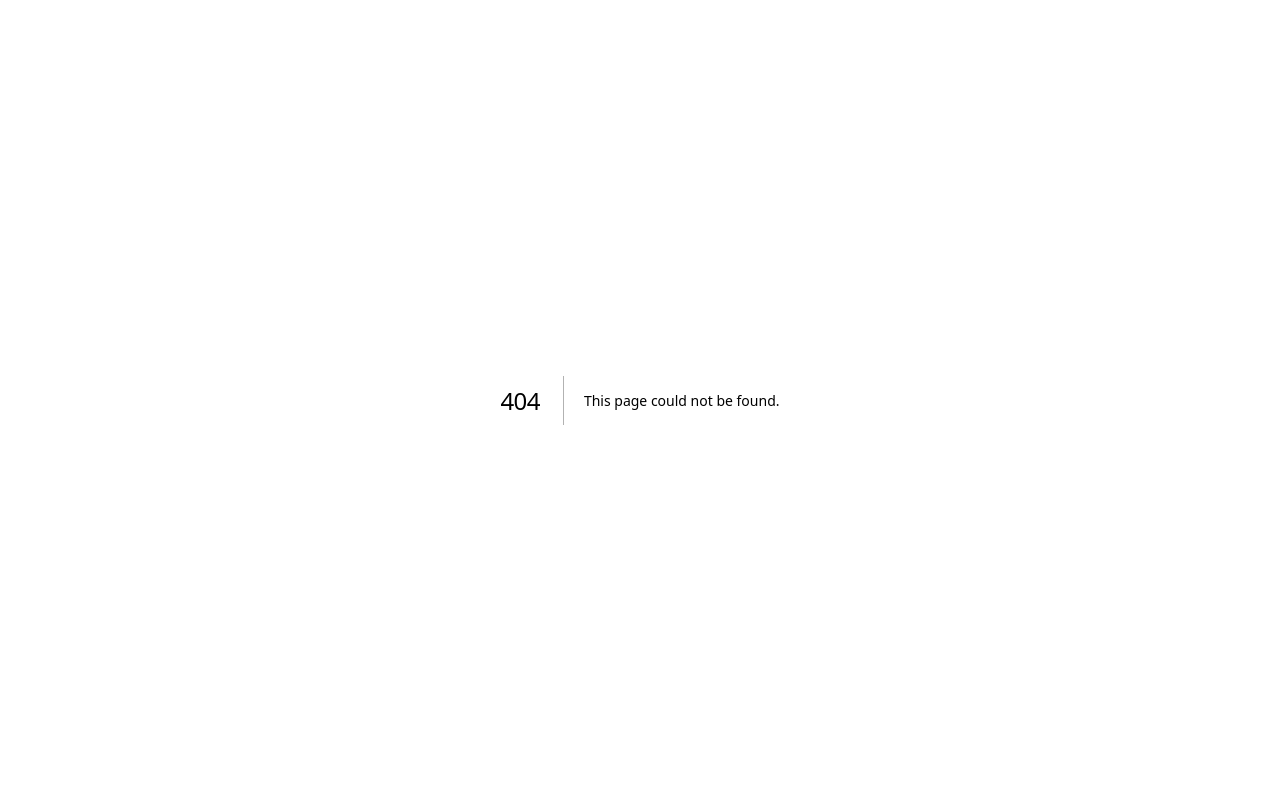
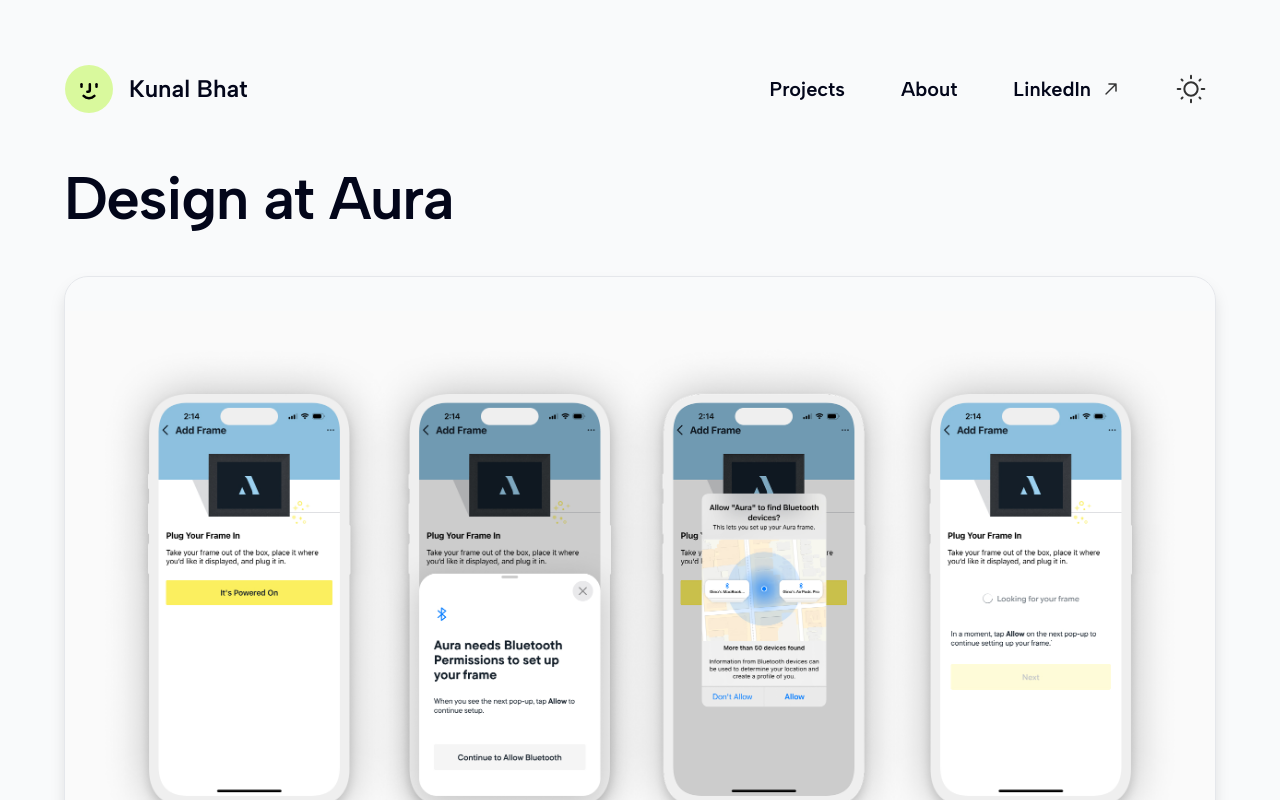
Before and after one commit to kunalbhat/portfolio-2025, a Next.js app: page /aura in a window 1280 px wide. Before the commit this address had no page. Shown: the top 800 px of the page. Built offline with nearby package versions, Linux system fonts and the light colour scheme.

Commit message:
add overview page

```diff
--- /dev/null
+++ b/src/app/aura/page.tsx
@@ -0,0 +1,36 @@
+"use client";
+
+import Image from "next/image";
+import SiteHeader from "@/components/site-header";
+
+export default function AuraPage() {
+  return (
+    <div className="max-w-8xl px-6 md:px-16 pt-20 md:pt-28 mx-auto transition-colors duration-650 ease-[cubic-bezier(0.25,0.8,0.35,1)]">
+      <SiteHeader />
+
+      <main className="py-10 md:py-14 min-h-screen space-y-10">
+        <header className="space-y-4">
+          <h1 className="text-4xl md:text-6xl mb-8 md:mb-12 font-semibold">
+            Design at Aura
+          </h1>
+          <div className="feature-figure">
+            <Image
+              src="/images/aura-bluetooth-experiment.jpg"
+              alt="Aura experimentation cover"
+              width={1600}
+              height={900}
+              className="w-full h-full object-contain"
+              priority
+            />
+          </div>
+
+          <p className="text-lg md:text-xl text-(--muted) max-w-3xl">
+            Notes on the work I do at Aura: multi-variant experimentation,
+            continuous user research, and new experience concepts that keep
+            families sharing more often.
+          </p>
+        </header>
+      </main>
+    </div>
+  );
+}
--- a/src/app/globals.css
+++ b/src/app/globals.css
@@ -131,6 +131,14 @@
     @apply rounded-3xl overflow-hidden relative aspect-video border border-(--border) bg-(--bg) drop-shadow-xl;
   }
 
+  .card-media {
+    @apply transition-transform duration-300 ease-[cubic-bezier(0.25,0.8,0.35,1)];
+  }
+
+  .group:hover .card-media {
+    transform: translateY(-8px);
+  }
+
   @media (prefers-reduced-motion: no-preference) {
     :root,
     body {
--- a/src/app/page.tsx
+++ b/src/app/page.tsx
@@ -60,8 +60,8 @@ export default function Home() {
               engineering.
             </p>
             <p>
-              Aura, Magic+Might, Galactic, PayPal, Braintree, Modest, dscout,
-              gravitytank, VSA Partners.
+              Previously at Magic+Might, Galactic, PayPal, Braintree, Modest,
+              dscout, gravitytank, VSA Partners.
             </p>
             <p className="flex my-4 gap-4">
               Learn more about me
--- a/src/app/work/page.tsx
+++ b/src/app/work/page.tsx
@@ -155,19 +155,60 @@ export default function WorkPage() {
         ) : null}
 
         <section className="portfolio-grid">
+          <div className="group">
+            <figure className="aspect-square rounded-3xl drop-shadow-xl overflow-hidden">
+              <video
+                controls
+                muted
+                loop
+                playsInline
+                className="h-full w-full object-cover card-media"
+              >
+                <source src="/videos/aura-rcs-dark.mp4" type="video/mp4" />
+              </video>
+            </figure>
+            <figcaption>
+              <h4>Aura RCS Messaging</h4>
+              <span>
+                Helping families share moments seamlessly with rich messaging on
+                Aura frames.
+              </span>
+            </figcaption>
+          </div>
+          <div className="group">
+            <figure className="aspect-square rounded-3xl drop-shadow-xl overflow-hidden">
+              <video
+                controls
+                muted
+                loop
+                playsInline
+                className="h-full w-full object-cover card-media"
+              >
+                <source src="/videos/aura-product-video.mp4" type="video/mp4" />
+              </video>
+            </figure>
+            <figcaption>
+              <h4>Aura Captions</h4>
+              <span>
+                Auto-generated photo captions to bring context to shared
+                memories.
+              </span>
+            </figcaption>
+          </div>
           {isUnlocked ? (
             <motion.div
+              className="group"
               initial={{ opacity: 0, y: 12 }}
               animate={{ opacity: 1, y: 0 }}
               transition={{ duration: 0.45, ease: [0.25, 0.8, 0.35, 1] }}
             >
               <figure className="aspect-square rounded-3xl drop-shadow-xl overflow-hidden">
                 <video
-                  autoPlay
+                  controls
                   muted
                   loop
                   playsInline
-                  className="h-full w-full object-cover"
+                  className="h-full w-full object-cover card-media"
                 >
                   <source src="/videos/waymo-my-car.webm" type="video/webm" />
                   <source src="/videos/waymo-my-car.mp4" type="video/mp4" />
@@ -182,7 +223,7 @@ export default function WorkPage() {
               </figcaption>
             </motion.div>
           ) : (
-            <div>
+            <div className="group">
               <figure className="aspect-square rounded-3xl drop-shadow-xl bg-(--bg-overlay) grid place-items-center px-6 text-center">
                 <div className="flex flex-col items-center gap-3 text-(--muted) max-w-[18ch]">
                   <Image
@@ -203,14 +244,14 @@ export default function WorkPage() {
               </figcaption>
             </div>
           )}
-          <div>
+          <div className="group">
             <figure className="aspect-square rounded-3xl drop-shadow-xl overflow-hidden">
               <Image
                 src="/images/skyteller-light.png"
                 alt="Crypto"
                 width={800}
                 height={800}
-                className="h-full w-full object-cover"
+                className="h-full w-full object-cover card-media"
                 priority
               />
             </figure>
@@ -222,14 +263,14 @@ export default function WorkPage() {
               </span>
             </figcaption>
           </div>
-          <div>
+          <div className="group">
             <figure className="aspect-square rounded-3xl drop-shadow-xl overflow-hidden">
               <Image
                 src="/images/braintree-dashboard.gif"
                 alt="Braintree Control Panel"
                 width={800}
                 height={800}
-                className="h-full w-full object-cover"
+                className="h-full w-full object-cover card-media"
                 priority
                 unoptimized
               />
@@ -248,7 +289,7 @@ export default function WorkPage() {
           <div className="portfolio-grid">
             <Link
               href="/work/trmnl"
-              className="block rounded-3xl hover:opacity-95 transition-opacity"
+              className="group block rounded-3xl hover:opacity-95 transition-opacity"
             >
               <figure className="aspect-square rounded-3xl drop-shadow-xl overflow-hidden">
                 <Image
@@ -256,7 +297,7 @@ export default function WorkPage() {
                   alt="Spotify dashboard for TRMNL"
                   width={800}
                   height={800}
-                  className="h-full w-full object-cover"
+                  className="h-full w-full object-cover card-media"
                   priority
                 />
               </figure>
@@ -267,14 +308,14 @@ export default function WorkPage() {
                 </span>
               </figcaption>
             </Link>
-            <div>
+            <div className="group">
               <figure className="aspect-square rounded-3xl drop-shadow-xl overflow-hidden">
                 <Image
                   src="/images/a1c-tracker-mobile-light.jpg"
                   alt="A1C tracker mobile UI"
                   width={800}
                   height={800}
-                  className="h-full w-full object-cover"
+                  className="h-full w-full object-cover card-media"
                   priority
                 />
               </figure>
@@ -294,7 +335,7 @@ export default function WorkPage() {
           <div className="portfolio-grid">
             <Link
               href="/work/daily-dispatch"
-              className="block rounded-3xl hover:opacity-95 transition-opacity"
+              className="group block rounded-3xl hover:opacity-95 transition-opacity"
             >
               <figure className="aspect-square rounded-3xl drop-shadow-xl overflow-hidden">
                 <Image
@@ -302,7 +343,7 @@ export default function WorkPage() {
                   alt="Over-Engineered — Daily Dispatch cover"
                   width={800}
                   height={800}
-                  className="h-full w-full object-cover"
+                  className="h-full w-full object-cover card-media"
                   priority
                 />
               </figure>
@@ -316,7 +357,7 @@ export default function WorkPage() {
             </Link>
             <Link
               href="/work/connections"
-              className="block rounded-3xl hover:opacity-95 transition-opacity"
+              className="group block rounded-3xl hover:opacity-95 transition-opacity"
             >
               <figure className="aspect-square rounded-3xl drop-shadow-xl overflow-hidden">
                 <Image
@@ -324,7 +365,7 @@ export default function WorkPage() {
                   alt="Reverse Engineering - Connections cover"
                   width={800}
                   height={800}
-                  className="h-full w-full object-cover"
+                  className="h-full w-full object-cover card-media"
                   priority
                 />
               </figure>
--- a/src/components/site-header.tsx
+++ b/src/components/site-header.tsx
@@ -5,12 +5,14 @@ import Link from "next/link";
 import { motion, useMotionValueEvent, useScroll } from "framer-motion";
 import ThemeToggle from "@/components/theme-toggle";
 import { useEffect, useRef, useState } from "react";
+import { usePathname } from "next/navigation";
 
 export default function SiteHeader() {
   const [isVisible, setIsVisible] = useState(true);
   const [isMenuOpen, setIsMenuOpen] = useState(false);
   const [hasScrolled, setHasScrolled] = useState(false);
   const { scrollY } = useScroll();
+  const pathname = usePathname();
   const mobileMenuRef = useRef<HTMLDivElement | null>(null);
   const mobileToggleRef = useRef<HTMLButtonElement | null>(null);
   const lastScroll = useRef(0);
@@ -167,13 +169,21 @@ export default function SiteHeader() {
             >
               <Link
                 href="/work"
-                className="text-xl font-semibold text-(--fg) bg-transparent hover:bg-(--bg-overlay) hover:opacity-90 transition-colors px-3 py-1 rounded-full"
+                className={`text-xl font-semibold text-(--fg) hover:opacity-90 transition-colors px-3 py-1 rounded-full ${
+                  pathname === "/work" || pathname.startsWith("/work/")
+                    ? "bg-(--accent)"
+                    : "bg-transparent hover:bg-(--bg-overlay)"
+                }`}
               >
                 Projects
               </Link>
               <Link
                 href="/about"
-                className="text-xl font-semibold text-(--fg) bg-transparent hover:bg-(--bg-overlay) hover:opacity-90 transition-colors px-3 py-1 rounded-full"
+                className={`text-xl font-semibold text-(--fg) hover:opacity-90 transition-colors px-3 py-1 rounded-full ${
+                  pathname === "/about"
+                    ? "bg-(--accent)"
+                    : "bg-transparent hover:bg-(--bg-overlay)"
+                }`}
               >
                 About
               </Link>
@@ -232,14 +242,22 @@ export default function SiteHeader() {
             >
               <Link
                 href="/work"
-                className="text-lg font-semibold text-(--fg) bg-transparent hover:bg-(--bg-overlay) hover:opacity-90 transition-colors px-3 py-1 rounded-full"
+                className={`text-lg font-semibold text-(--fg) hover:opacity-90 transition-colors px-3 py-1 rounded-full ${
+                  pathname === "/work" || pathname.startsWith("/work/")
+                    ? "bg-(--accent)"
+                    : "bg-transparent hover:bg-(--bg-overlay)"
+                }`}
                 onClick={() => setIsMenuOpen(false)}
               >
-                Work
+                Projects
               </Link>
               <Link
                 href="/about"
-                className="text-lg font-semibold text-(--fg) bg-transparent hover:bg-(--bg-overlay) hover:opacity-90 transition-colors px-3 py-1 rounded-full"
+                className={`text-lg font-semibold text-(--fg) hover:opacity-90 transition-colors px-3 py-1 rounded-full ${
+                  pathname === "/about"
+                    ? "bg-(--accent)"
+                    : "bg-transparent hover:bg-(--bg-overlay)"
+                }`}
                 onClick={() => setIsMenuOpen(false)}
               >
                 About
```
Also changed, not shown: public/images/aura-bluetooth-experiment.jpg (added).
